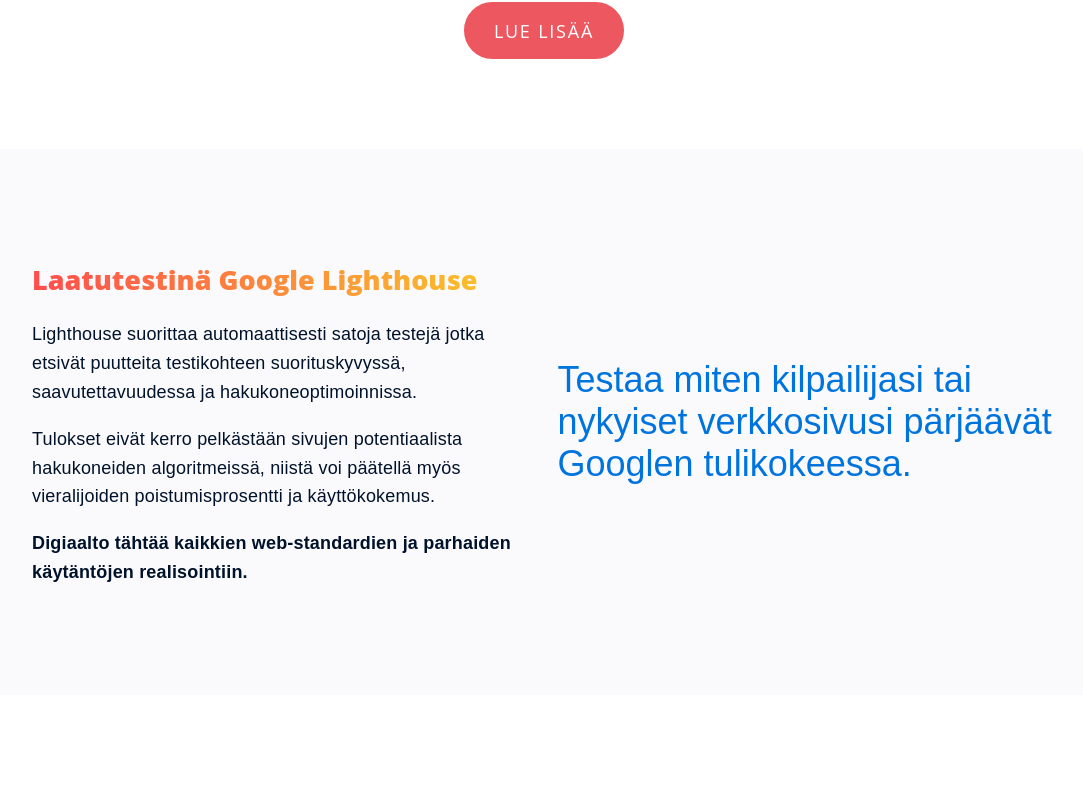
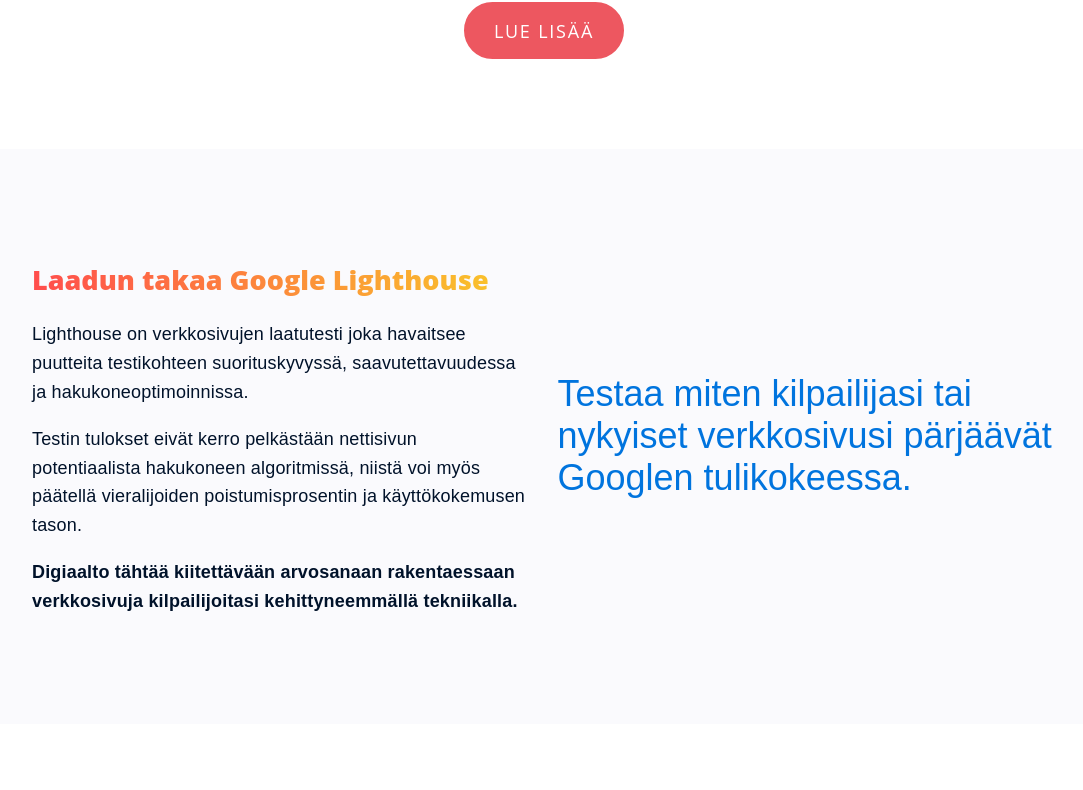
Before and after one commit to digiaalto/etusivu, a Next.js app: page / in a window 1280 px wide. Shown: the part 496-1286 px from the top of the page, without its empty margins (96-1179 px from the left). Built offline with nearby package versions, Linux system fonts and the light colour scheme; a small style sheet from the web is missing.

Commit message:
minor content tweak

```diff
--- a/components/salespitch.js
+++ b/components/salespitch.js
@@ -10,20 +10,20 @@ const SalesPitch = () => {
       <div className={styles.content}>
         <div className={styles.column}>
           <Fade fraction={1} direction="up" triggerOnce>
-            <h2 className={styles.header2}>Laatutestinä Google Lighthouse</h2>
+            <h2 className={styles.header2}>Laadun takaa Google Lighthouse</h2>
             <p>
-              Lighthouse suorittaa automaattisesti satoja testejä jotka etsivät
-              puutteita testikohteen suorituskyvyssä, saavutettavuudessa ja
+              Lighthouse on verkkosivujen laatutesti joka havaitsee puutteita
+              testikohteen suorituskyvyssä, saavutettavuudessa ja
               hakukoneoptimoinnissa.
             </p>
             <p>
-              Tulokset eivät kerro pelkästään sivujen potentiaalista
-              hakukoneiden algoritmeissä, niistä voi päätellä myös vieralijoiden
-              poistumisprosentti ja käyttökokemus.
+              Testin tulokset eivät kerro pelkästään nettisivun potentiaalista
+              hakukoneen algoritmissä, niistä voi myös päätellä vieralijoiden
+              poistumisprosentin ja käyttökokemusen tason.
             </p>
             <p className="bold">
-              Digiaalto tähtää kaikkien web-standardien ja parhaiden käytäntöjen
-              realisointiin.
+              Digiaalto tähtää kiitettävään arvosanaan rakentaessaan
+              verkkosivuja kilpailijoitasi kehittyneemmällä tekniikalla.
             </p>
           </Fade>
         </div>
```
